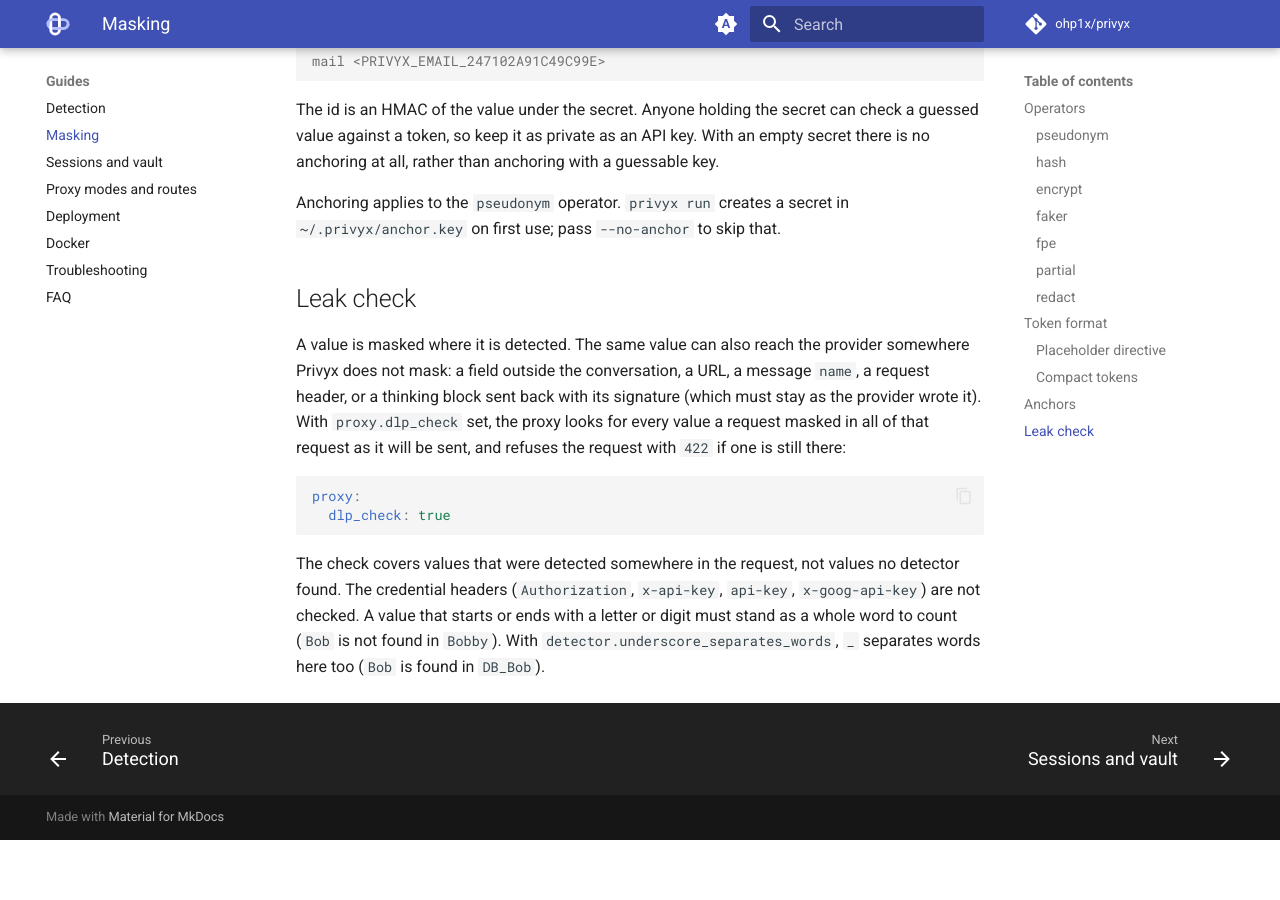
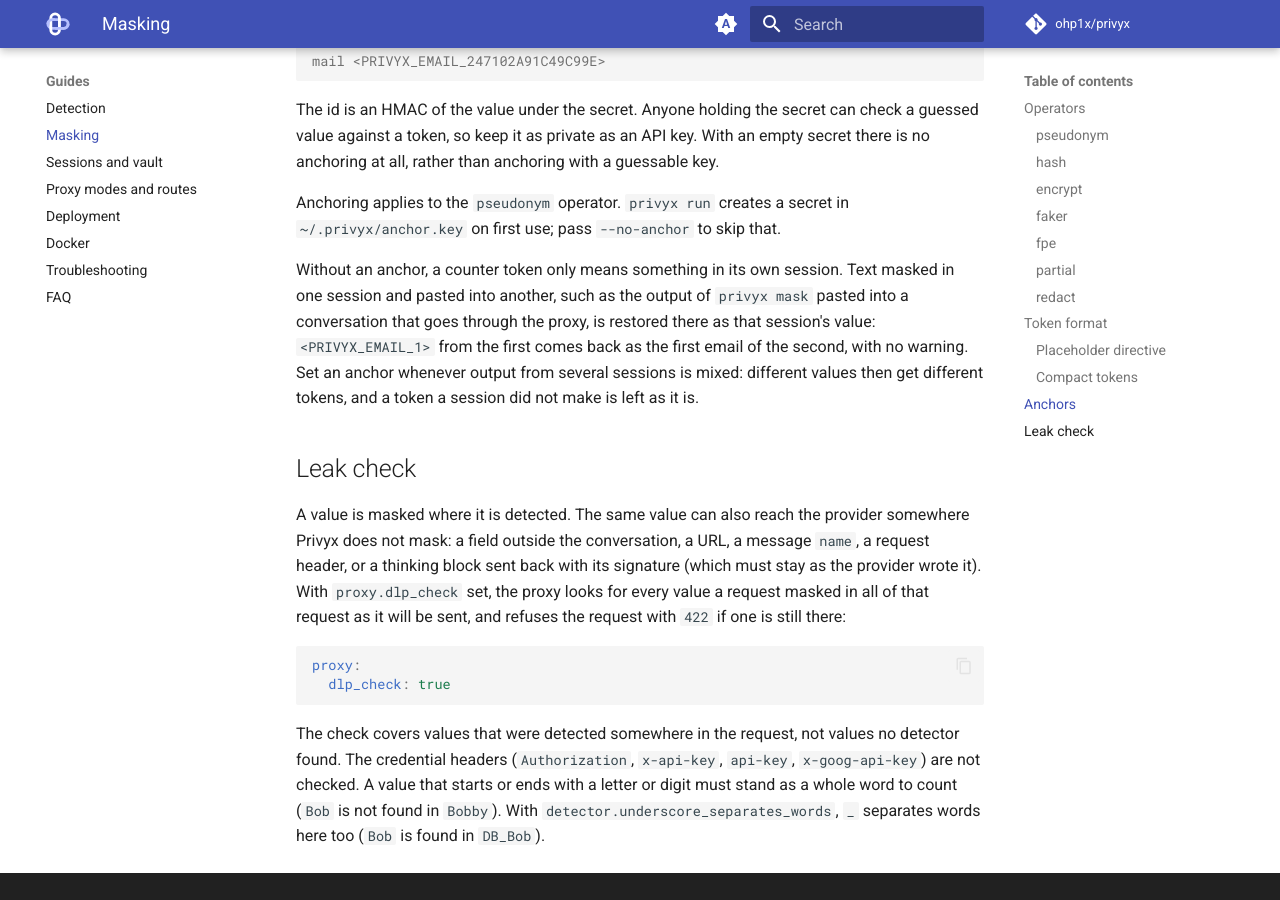
Before and after one commit to ohp1x/privyx, an MkDocs documentation site: the page built from docs/guide/masking.md, in a window 1280 px wide and 900 px high, scrolled down 5399 px. Built offline with MkDocs 1.6.1 and Material for MkDocs 9.7.7, drawn with Linux system fonts in a browser that asks for light colours; comment, search, counter and statistics services are not loaded; before the commit the page ends 6239 px from its top, so only the background shows below that.

Commit message:
docs(sessions): explain counter tokens across sessions (#205)

```diff
--- a/docs/guide/masking.md
+++ b/docs/guide/masking.md
@@ -244,6 +244,14 @@ guessable key.
 Anchoring applies to the `pseudonym` operator. `privyx run` creates a secret in
 `~/.privyx/anchor.key` on first use; pass `--no-anchor` to skip that.
 
+Without an anchor, a counter token only means something in its own session.
+Text masked in one session and pasted into another, such as the output of
+`privyx mask` pasted into a conversation that goes through the proxy, is
+restored there as that session's value: `<PRIVYX_EMAIL_1>` from the first comes
+back as the first email of the second, with no warning. Set an anchor whenever
+output from several sessions is mixed: different values then get different
+tokens, and a token a session did not make is left as it is.
+
 ## Leak check
 
 A value is masked where it is detected. The same value can also reach the
```
Also changed, not shown: docs/guide/cli.md (+2 -2 lines), docs/guide/sessions.md (+4 -0 lines).
